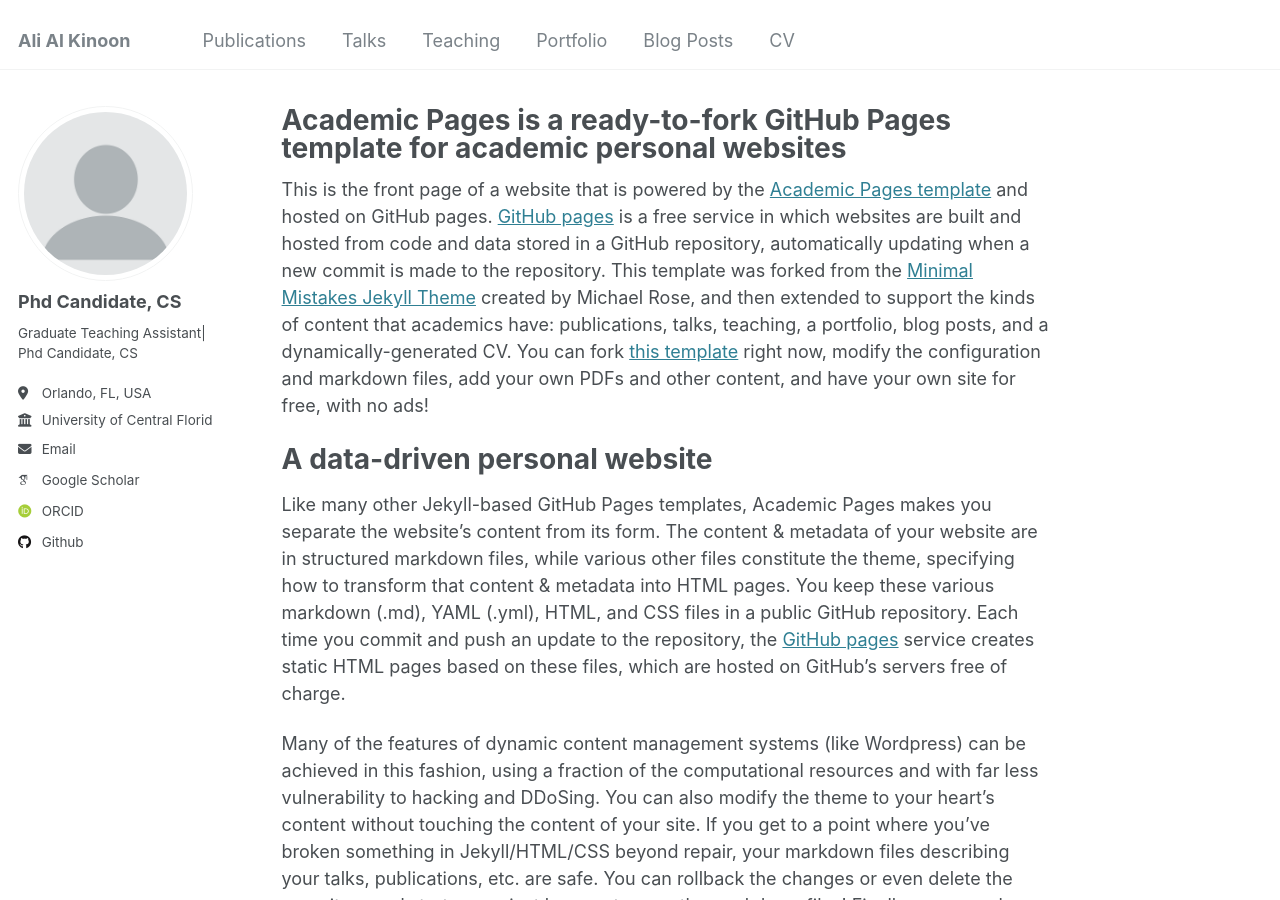
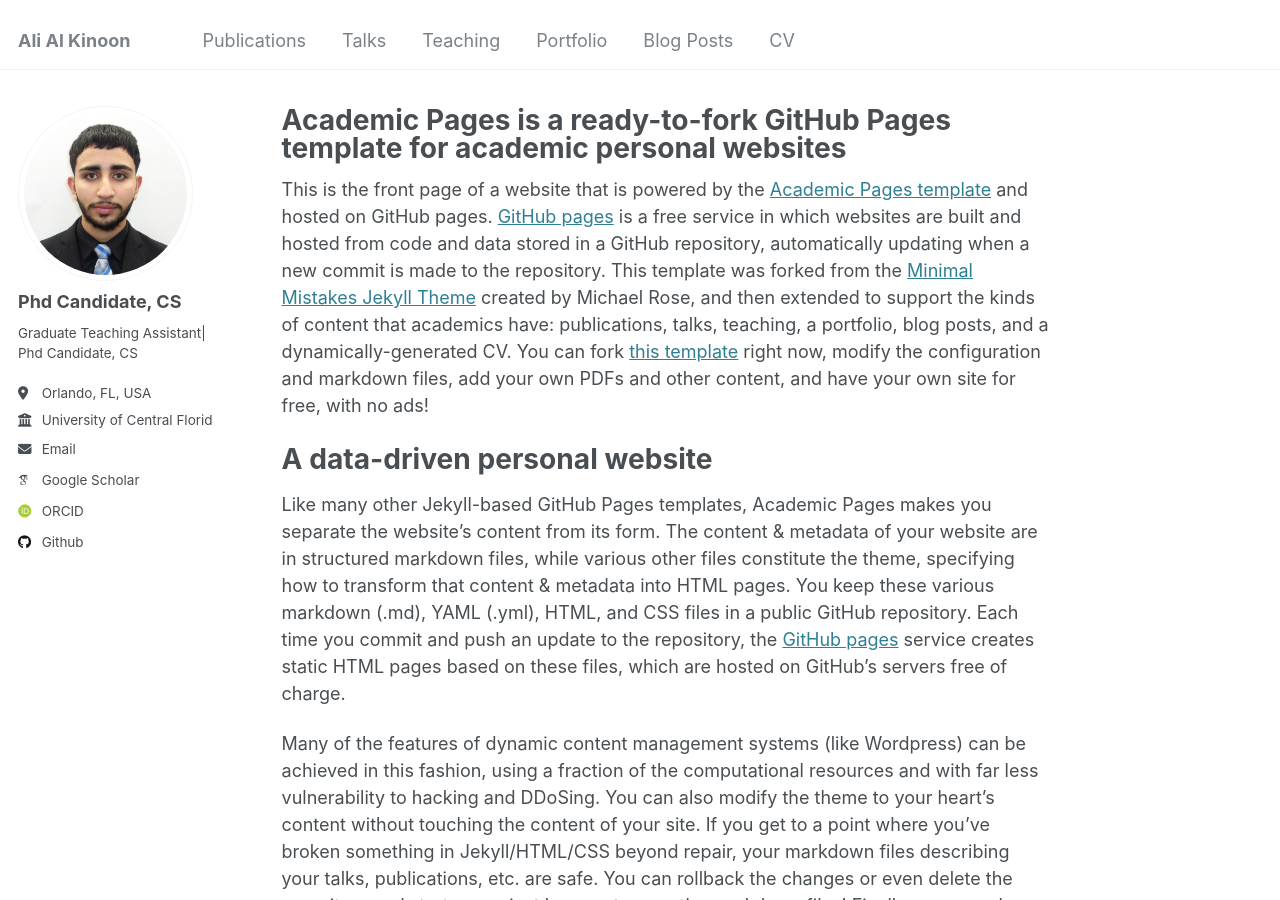
Before and after one commit to AliAlkinoon/AliAlkinoon.github.io, a Jekyll site: the page built from _pages/about.md, in a window 1280 px wide and 900 px high. Built offline with Jekyll 4.4.1, drawn with Linux system fonts in a browser that asks for light colours; some web fonts are replaced.

Commit message:
Update _config.yml

```diff
--- a/_config.yml
+++ b/_config.yml
@@ -21,7 +21,7 @@ repository               : "AliAlkinoon/AliAlkinoon.github.io"
 #               Additional customization can be done by editing /_includes/author-profile.html
 author:
   # Biographic information
-  avatar           : "profile.png"
+  avatar           : "Ali.jpg"
   name             : "Phd Candidate, CS"
   # pronouns         : # example: "she/her"
   bio              : "Graduate Teaching Assistant| Phd Candidate, CS"
```
